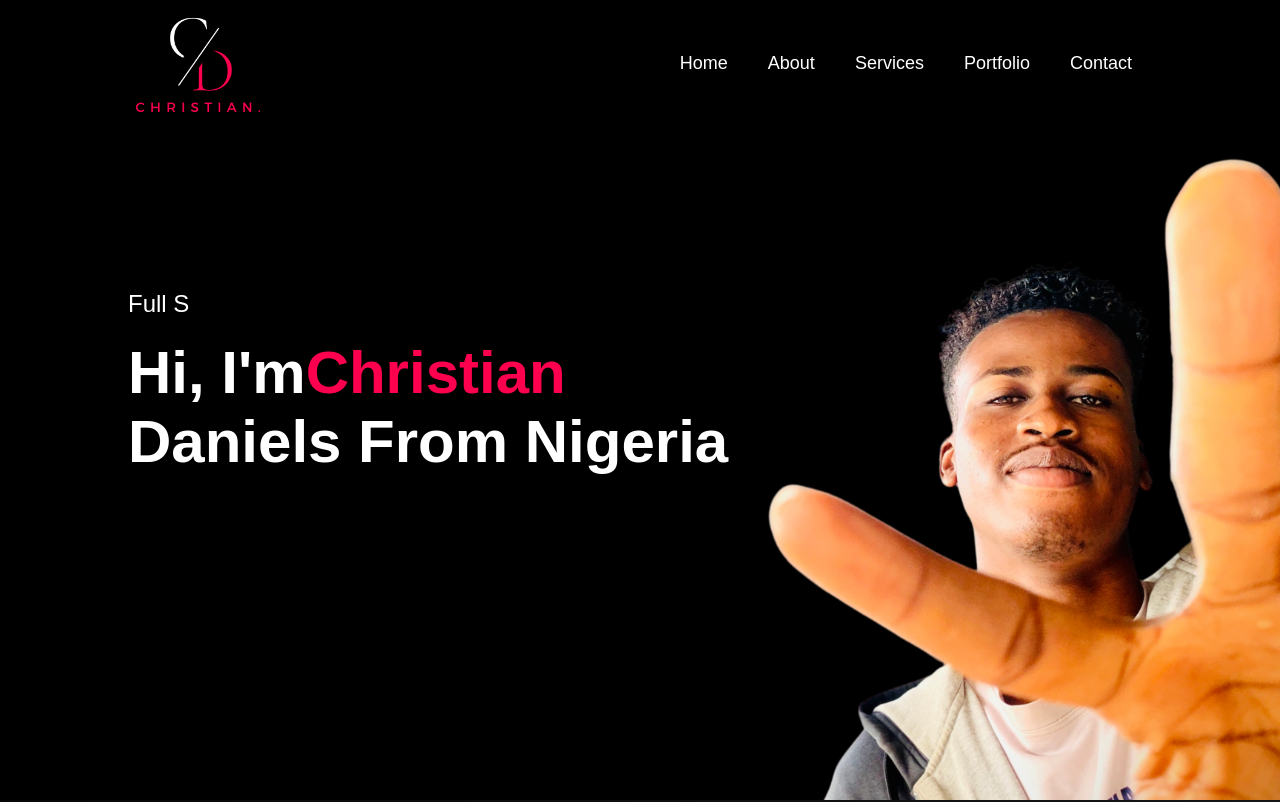
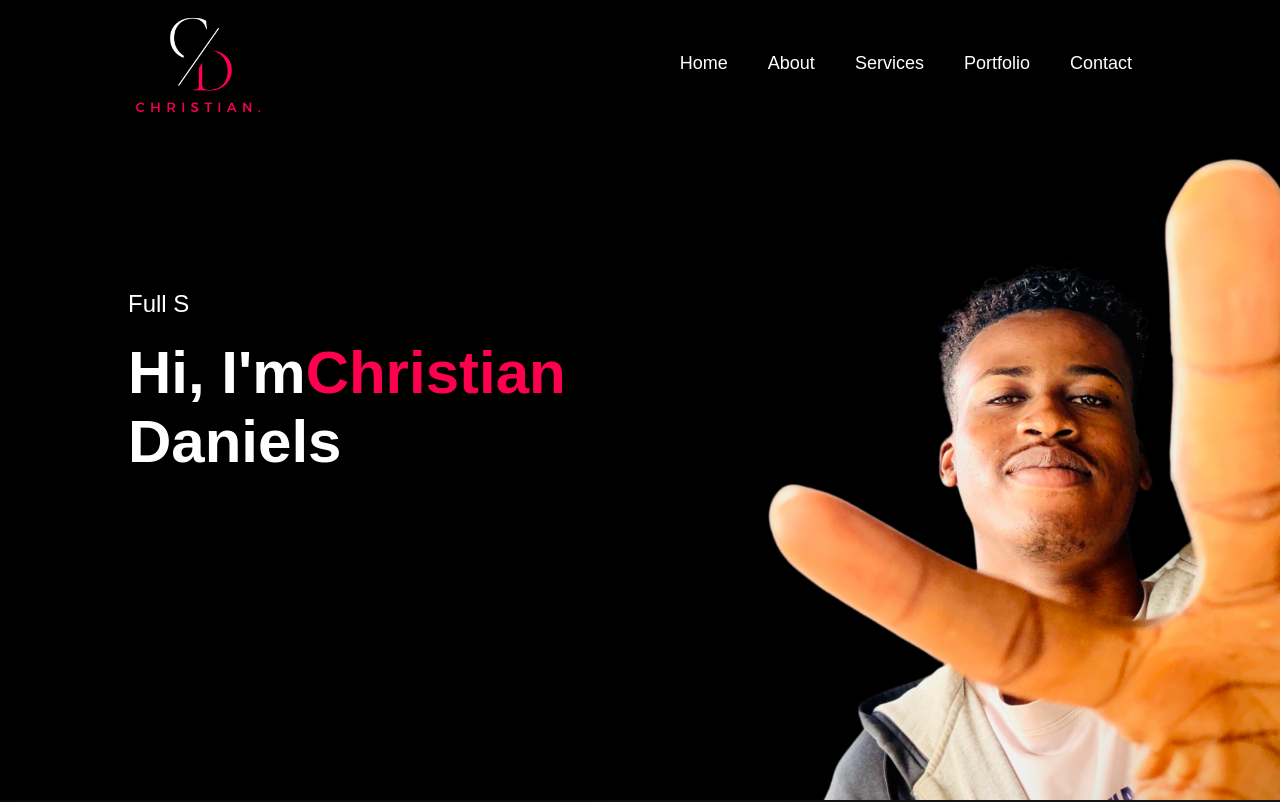
Before and after one commit to kingkrisman/MyPortfolio, a React (Vite) app: page / in a window 1280 px wide. Shown: the top 802 px of the page. Built offline with nearby package versions, Linux system fonts and the light colour scheme.

Commit message:
Update Header.jsx

```diff
--- a/src/components/Header.jsx
+++ b/src/components/Header.jsx
@@ -121,7 +121,7 @@ const Header = () => {
                 )}
               </span>
               <br />
-              Daniels From Nigeria
+              Daniels
             </h1>
           </div>
         </div>
```
